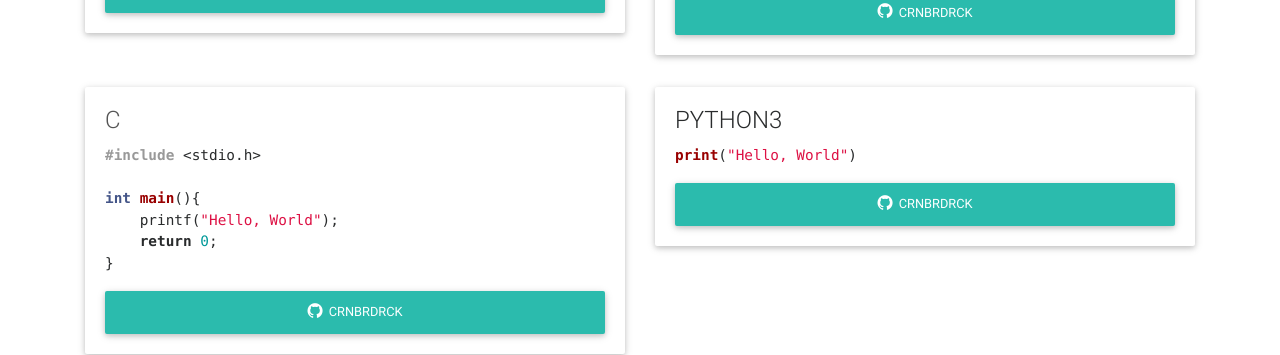
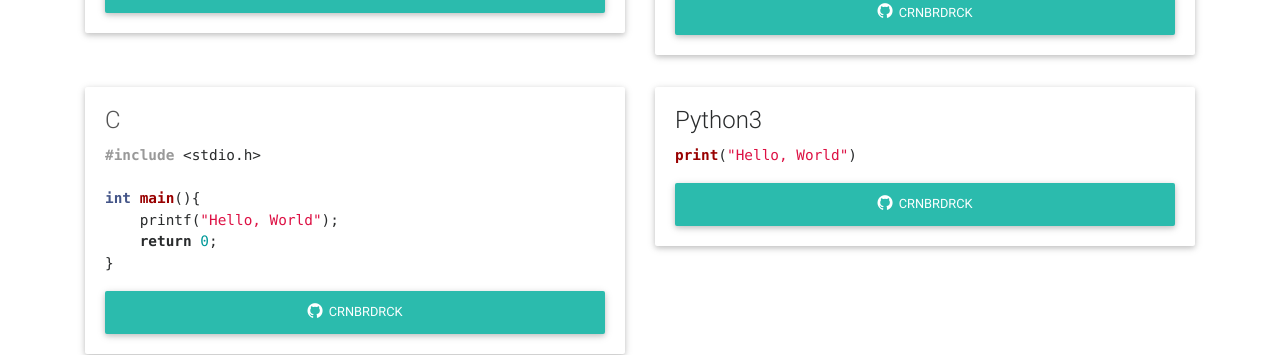
Before and after one commit to freyamade/hello.world, a Jekyll site: the page built from index.md, in a window 1280 px wide. Shown: the part 402-757 px from the top of the page. Built offline with Jekyll 4.4.1, drawn with Linux system fonts in a browser that asks for light colours; nearby versions of some CDN libraries.

Commit message:
Update card.html

```diff
--- a/_includes/card.html
+++ b/_includes/card.html
@@ -4,7 +4,7 @@
     <!--Card-->
     <div class="card">
         <div class="card-block">
-            <h4 class="card-title card-lang-{{ lang_title }}">{{ lang_title|upcase }}</h4>
+            <h4 class="card-title card-lang-{{ lang_title }}">{{ lang_title|capitalize }}</h4><!-- {{ include.program.url }} -->
             {{ include.program.output }}
             <div class="read-more">
                 <a href="https://github.com/{{ include.program.author }}" target="_blank" type="button" class="btn btn-default btn-block"><i class="fa fa-github left"></i> {{ include.program.author }}</a>
```
